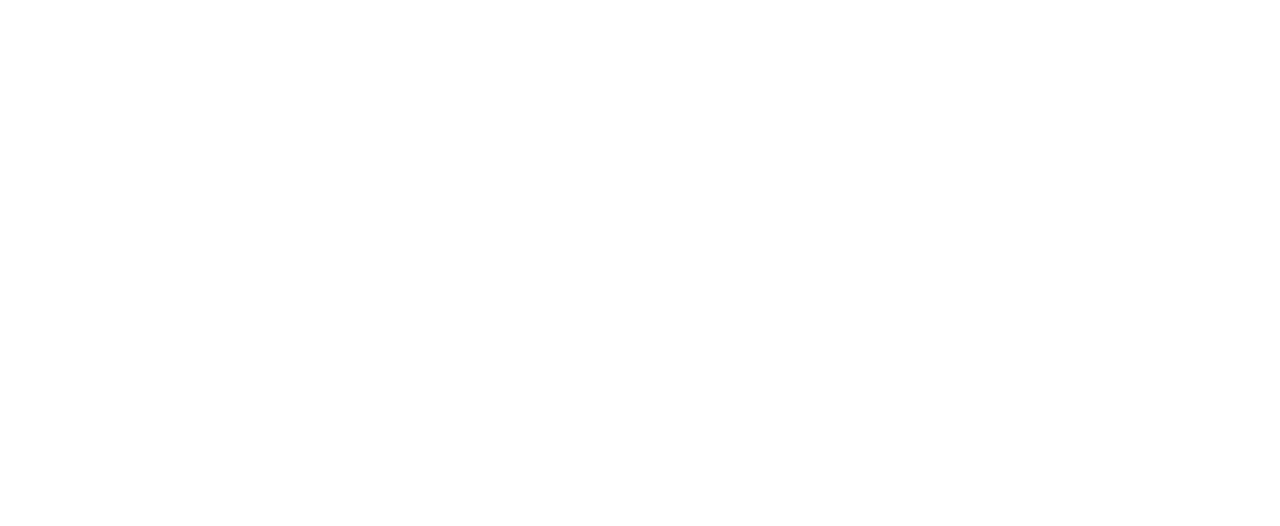
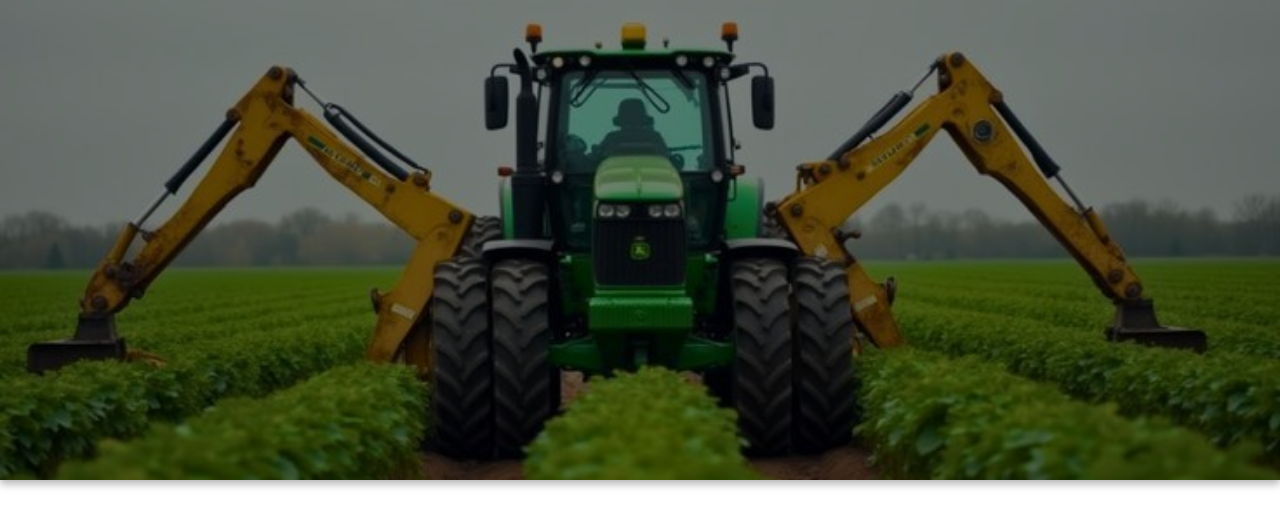
Before and after one commit to daniellasyombua/AgriTech-Informational-Web, a plain HTML site: page index.html in a window 1280 px wide. Drawn offline with Linux system fonts and the light colour scheme.

Commit message:
initial commit

```diff
--- a/index.html
+++ b/index.html
@@ -8,8 +8,21 @@
 </head>
 <body>
 
+<section class="onboarding-page-image">
 
-
+</section>
+<div class="scrollable-images">
+  <!-- <img src="Images/" -->
+</div>
+<!-- <form class="form">
+  <img src="Images/Group 27.png" alt="">
+<h1>Choose to signup as</h1>
+  <label for="cooperative">Cooperative</label>
+  <input type="text" id="cooperative" name="cooperative">
+  <label for="farmer">Farmer</label>
+    <label for="Supplier">Supplier</label>
+      <label for="Extension officer">Extension officer</label>
+</form> -->
 
 
 
--- a/style.css
+++ b/style.css
@@ -0,0 +1,23 @@
+* {
+    margin: 0;
+    padding: 0;
+    box-sizing: border-box;
+}
+.onboarding-page-image{
+    background-image: url('Images/tractor.jpg');
+    height: 30rem;
+    background-repeat: no-repeat;
+    background-size: cover;
+    background-position: center;
+    color: white;
+    filter: brightness(0.5);
+    text-align: center;
+    padding: 4rem 2rem;
+    /* position: relative; */
+    box-shadow: 0 4px 8px rgba(0, 0, 0, 0.3);
+
+}
+.form{
+    background-color:rgb(0, 104, 56) ;
+
+}
```
Also changed, not shown: Images/Group 27.png (added), Images/LOGIN SCREEN.png (added), Images/SIGN UP SCREEN.png (added), Images/SIGNUP SCREEN.png (added), Images/iPhone 16 Pro Max - 41.png (added), Images/iPhone 16 Pro Max - 42.png (added), Images/tractor.jpg (added).
